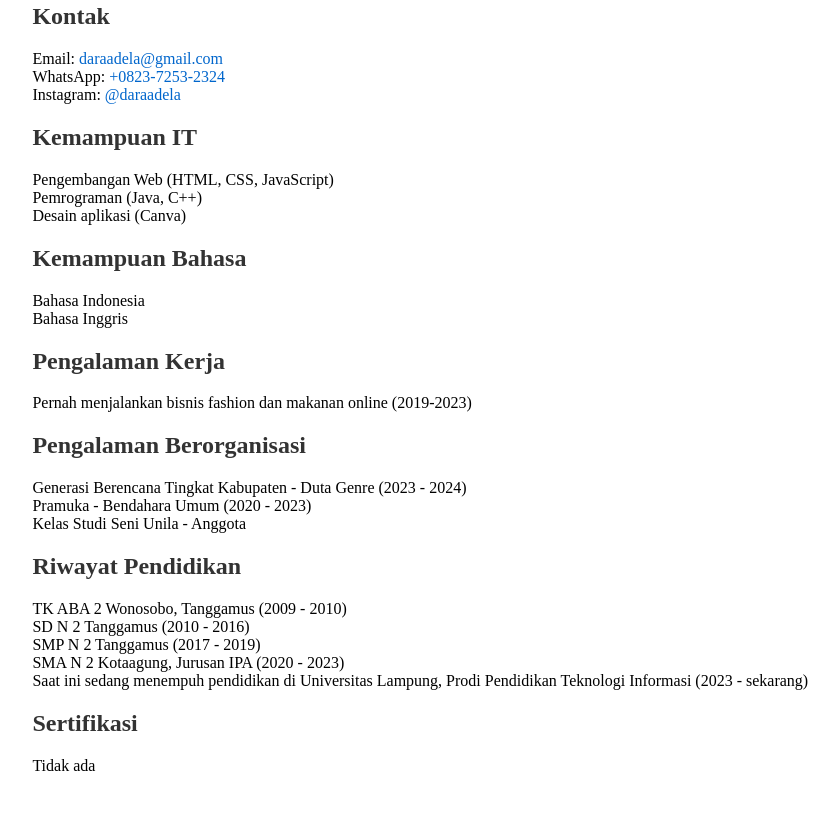
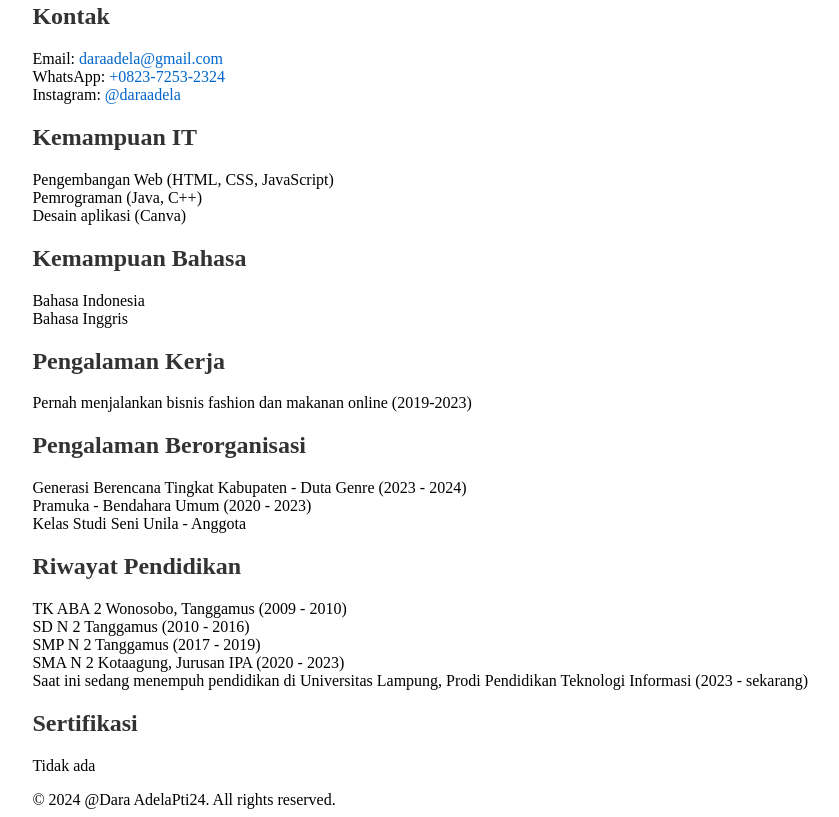
Before and after one commit to DARAADELA/utsPEMWEB-, a plain HTML site: page kodeCVpemweb.html in a window 1280 px wide. Shown: the part 356-1173 px from the top of the page, without its empty margins (102-941 px from the left). Before the commit the page ends 1147 px from the top, so only its background shows below. Drawn offline with Linux system fonts and the light colour scheme.

Commit message:
Update kodeCVpemweb.html

```diff
--- a/kodeCVpemweb.html
+++ b/kodeCVpemweb.html
@@ -138,6 +138,12 @@
                 <li>Tidak ada</li>
             </ul>
         </div>
+
+ <!-- Footer -->
+        <footer>
+            &copy; 2024 @Dara AdelaPti24. All rights reserved.
+        </footer>
+
     </div>
 </body>
 </html>
```
